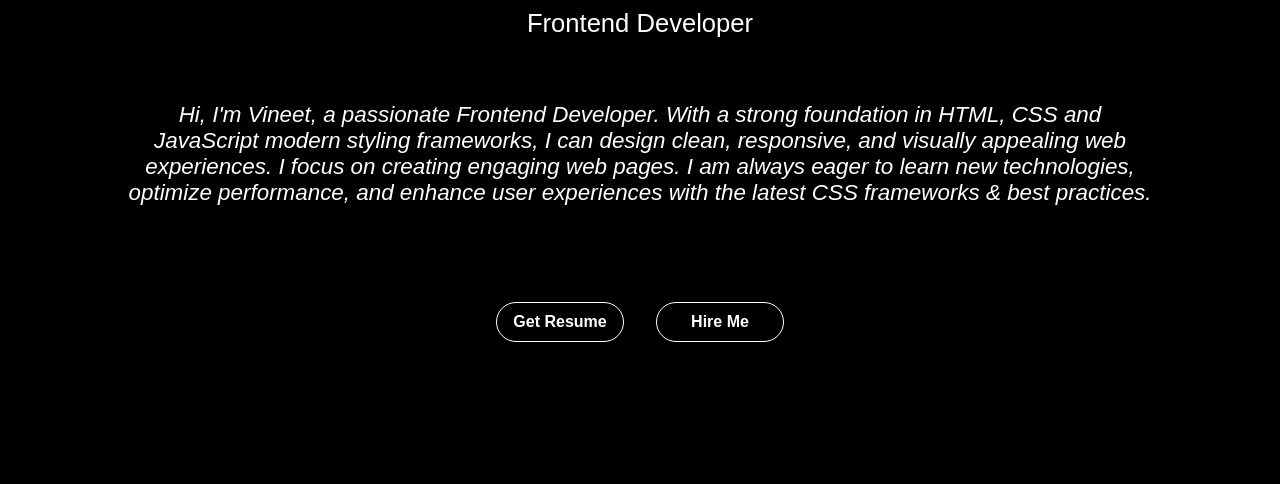
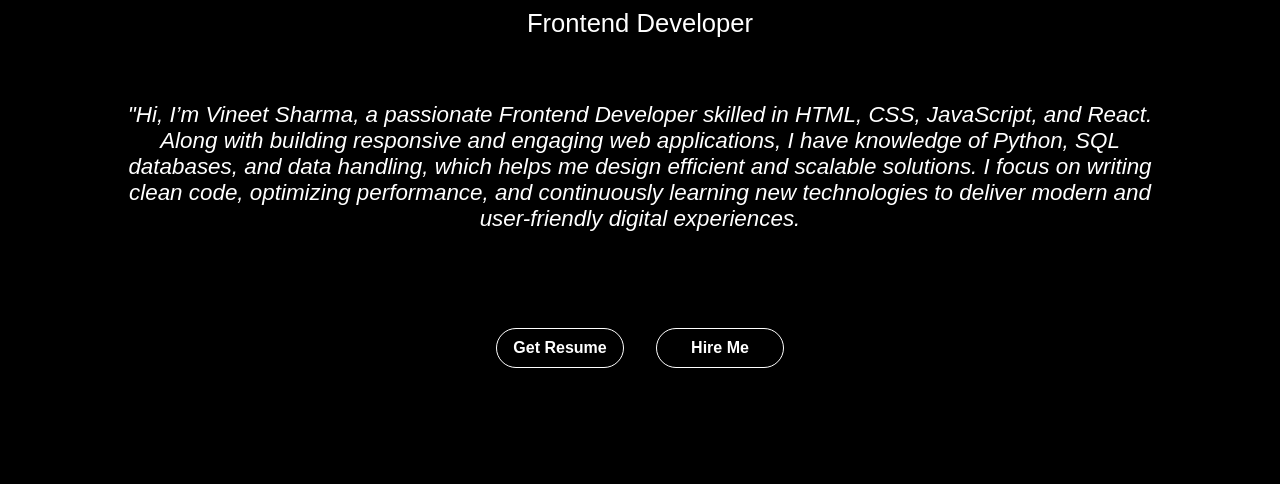
Before and after one commit to vinnIIT/Portfolio, a plain HTML site: page index.html in a window 1280 px wide. Shown: the part 316-800 px from the top of the page. Drawn offline with nearby package versions, Linux system fonts and the light colour scheme.

Commit message:
index.html

```diff
--- a/index.html
+++ b/index.html
@@ -29,13 +29,11 @@
                 <p>Frontend Developer</p>
             </div>
             <div class="aboutbox">
-                <p>Hi, I'm Vineet, a passionate Frontend Developer. With a strong foundation in HTML, CSS and JavaScript modern styling frameworks, I can design clean, responsive, and visually appealing web experiences.
-                I focus on creating engaging web pages. I am always eager to learn new technologies, optimize performance, and enhance user experiences with the latest CSS frameworks & best practices.
-                </p>
+                <p>"Hi, I’m Vineet Sharma, a passionate Frontend Developer skilled in HTML, CSS, JavaScript, and React. Along with building responsive and engaging web applications, I have knowledge of Python, SQL databases, and data handling, which helps me design efficient and scalable solutions. I focus on writing clean code, optimizing performance, and continuously learning new technologies to deliver modern and user-friendly digital experiences.</p>
 
             </div>
             <div class="cntactBtn">
-                <a href="Updated_Resume.pdf" target="_blank" download="Vineet_Sharma_Resume.pdf" class="btn btn-primary">
+                <a href="Updated_Resume.pdf" target="_blank" download="Vineet_Resume.pdf" class="btn btn-primary">
                     <button>Get Resume</button>
                 </a>
                 <a href="#contact" class="hire_me"><button>Hire Me</button></a>
```
